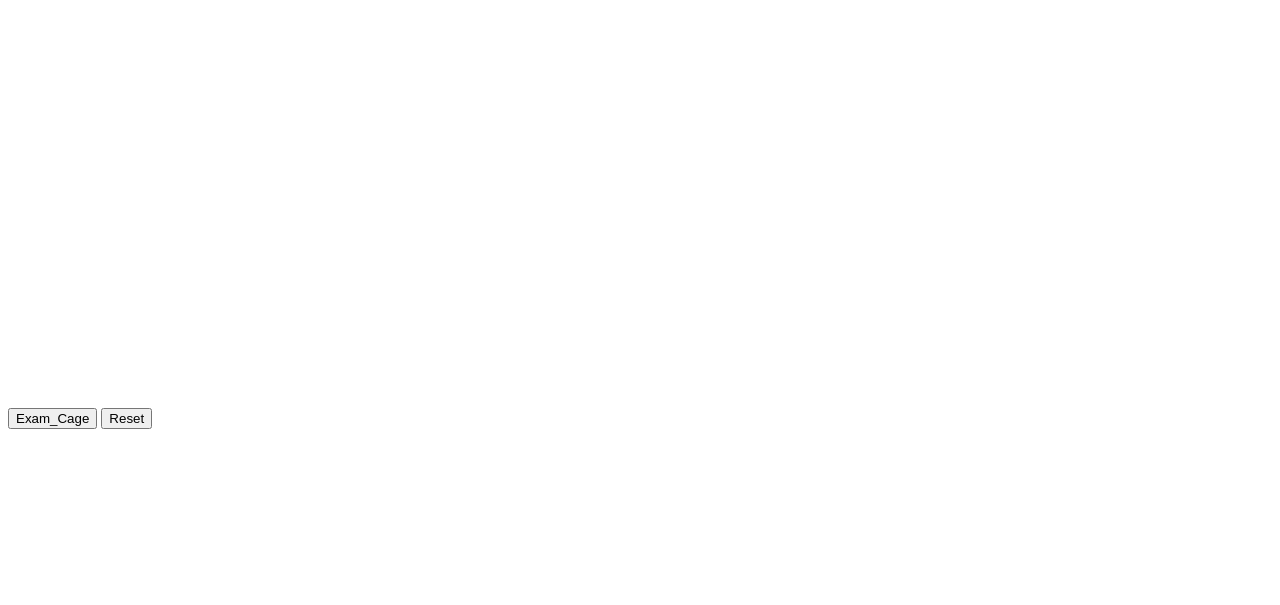
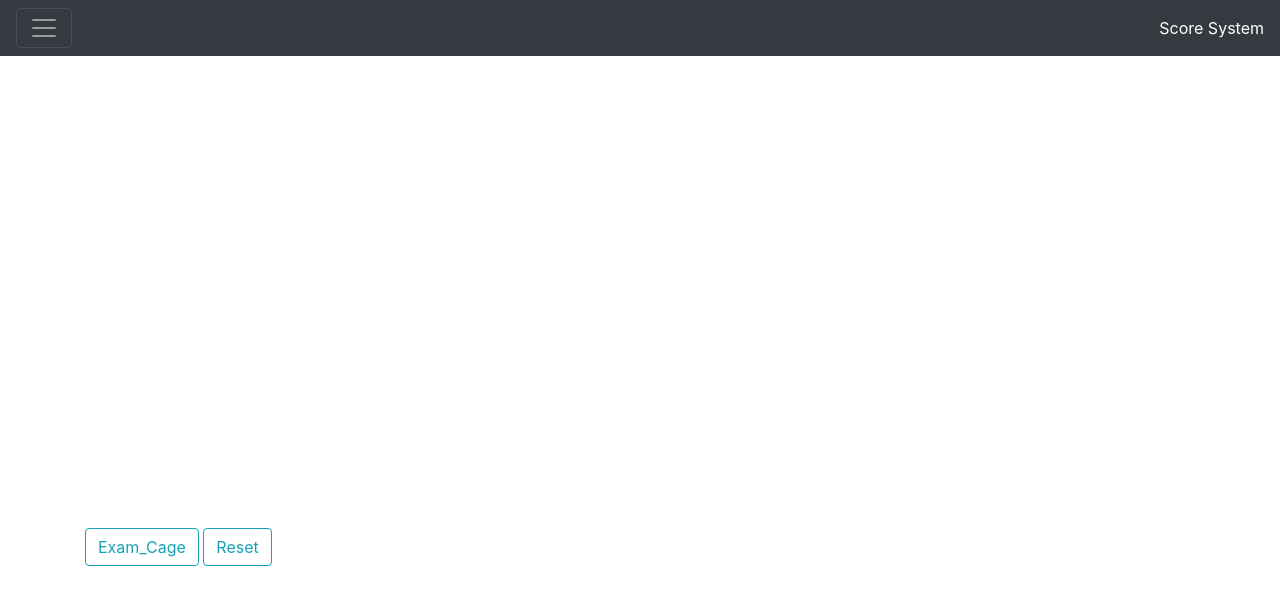
Before and after one commit to LimonHans/CDJKYFZ_ScoreSystem, a Django app: page /exams/1/exam_details/ in a window 1280 px wide. Before the commit the part shown is almost empty. Shown: the top 605 px of the page. Run offline with Django 3.2, Linux system fonts and the light colour scheme; tables that the repository leaves empty hold one stand-in row (values such as "Sample post"); some libraries are stand-ins or nearby versions.

Commit message:
Update ExamDetails.html

```diff
--- a/Exam_Info/templates/Exam_Info/ExamDetails.html
+++ b/Exam_Info/templates/Exam_Info/ExamDetails.html
@@ -2,15 +2,69 @@
 <html>
 <head>
     <meta charset = "utf-8">
+    <meta name="viewport" content="width=device-width, initial-scale=1, shrink-to-fit=no">
     <title>考试信息</title>
     <script src = "https://cdn.jsdelivr.net/npm/echarts@5.0.2/dist/echarts.min.js"></script>
+    <link rel="stylesheet" href="https://cdn.jsdelivr.net/npm/bootstrap@4.6.0/dist/css/bootstrap.min.css">
+    <style type="text/css">
+        *, *::before, *::after{
+            box-sizing: border-box;
+        }
+        .BORDER{
+            display: block;
+            position: relative;
+            border: white;
+            padding: 1.5rem;
+            border-width: .2rem;
+            margin-left: 0;
+            margin-right: 0;
+            margin-top: 1rem;
+            margin-bottom: 0px;
+        }
+        .BORDER::after{
+            display: block;
+            clear: both;
+            content: "";
+        }
+    </style>
 </head>
 <body>
-    <!-- 为ECharts准备一个具备大小（宽高）的Dom -->
-    <div class = "Board" id = "Exam_Cage" style="width: 600px; height:400px;"></div>
-    <button onclick = "ChangeBoardId('Exam_Cage')">Exam_Cage</button>
-    <button onclick = "ChangeBoardId('Reset')">Reset</button>
-    <script>
+    <script src="https://cdn.jsdelivr.net/npm/jquery@3.5.1/dist/jquery.slim.min.js"></script>
+    <script src="https://cdn.jsdelivr.net/npm/popper.js@1.16.1/dist/umd/popper.min.js"></script>
+    <script src="https://cdn.jsdelivr.net/npm/bootstrap@4.6.0/dist/js/bootstrap.min.js"></script>
+    <div class="BORDER">
+        <div class="fixed-top">
+            <div class="collapse" id="navbarToggleExternalContent">
+                <div class="bg-dark p-4">
+                    <h5 class="text-white h4">全局导航栏</h5>
+                    <table>
+                        <tr>
+                            <th class="text-white">1</th>
+                            <th class="text-white">2</th>
+                        </tr>
+                        <tr>
+                            <th class="text-white">Toggleable via the navbar brand.</th>
+                            <th class="text-white">Toggleable via the navbar brand.</th>
+                        </tr>
+                    </table>
+                </div>
+            </div>
+            <nav class="navbar navbar-dark bg-dark">
+                <button class="navbar-toggler" type="button" data-toggle="collapse" data-target="#navbarToggleExternalContent" aria-controls="navbarToggleExternalContent" aria-expanded="false" aria-label="Toggle navigation">
+                    <span class="navbar-toggler-icon"></span>
+                </button>
+                <span class="text-white">Score System</span>
+            </nav>
+        </div>
+    </div>
+    <div class="BORDER"></div>
+    <div class="container">
+        <div class="row">
+            <div class="col">
+                <div class = "Board" id = "Exam_Cage" style="width: 600px; height:400px;"></div>
+                <button class="btn btn-outline-info" onclick = "ChangeBoardId('Exam_Cage')">Exam_Cage</button>
+                <button class="btn btn-outline-info" onclick = "ChangeBoardId('Reset')">Reset</button>
+                <script>
         function ChangeBoardId(GoalId){
             document.getElementsByClassName("Board")[0].setAttribute("id", GoalId);
             /*Exam_Cage*/{
@@ -45,5 +99,8 @@
 
         }
     </script>
+            </div>
+        </div>
+    </div>
 </body>
 </html>
```
